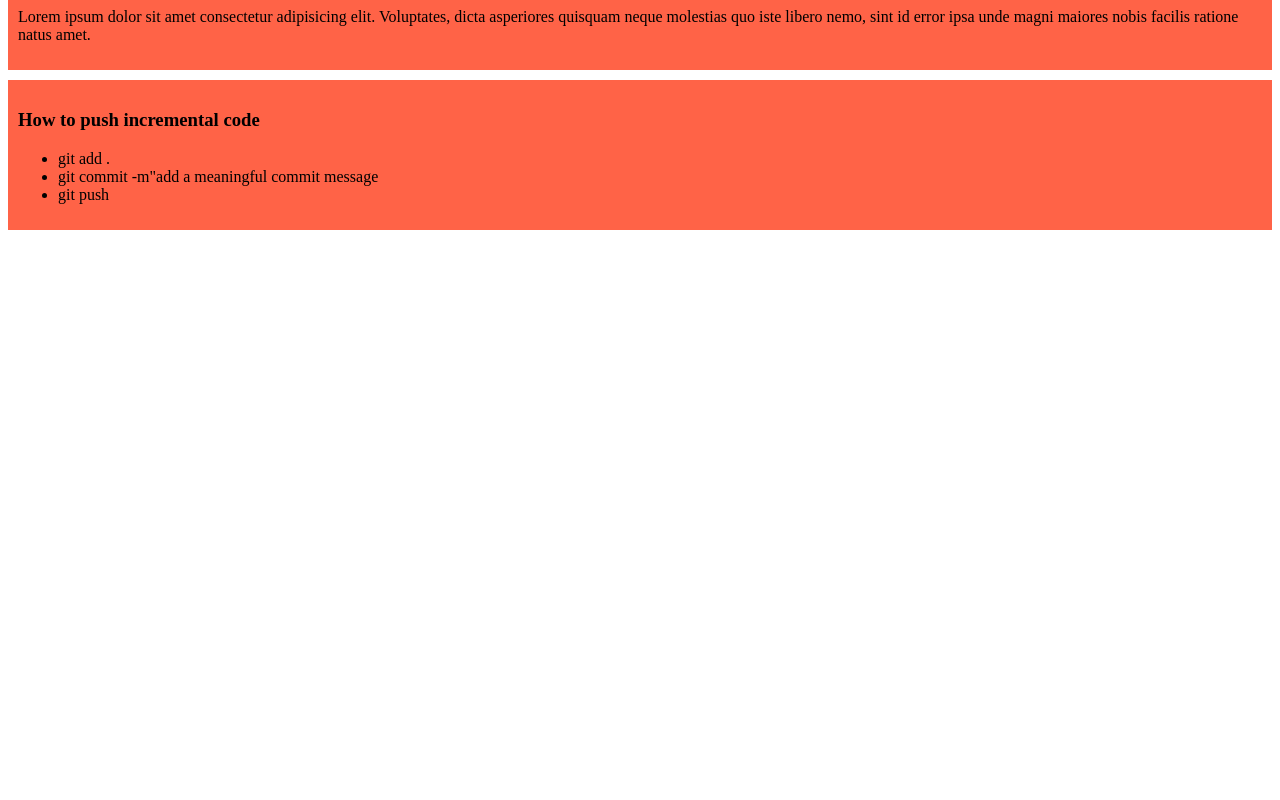
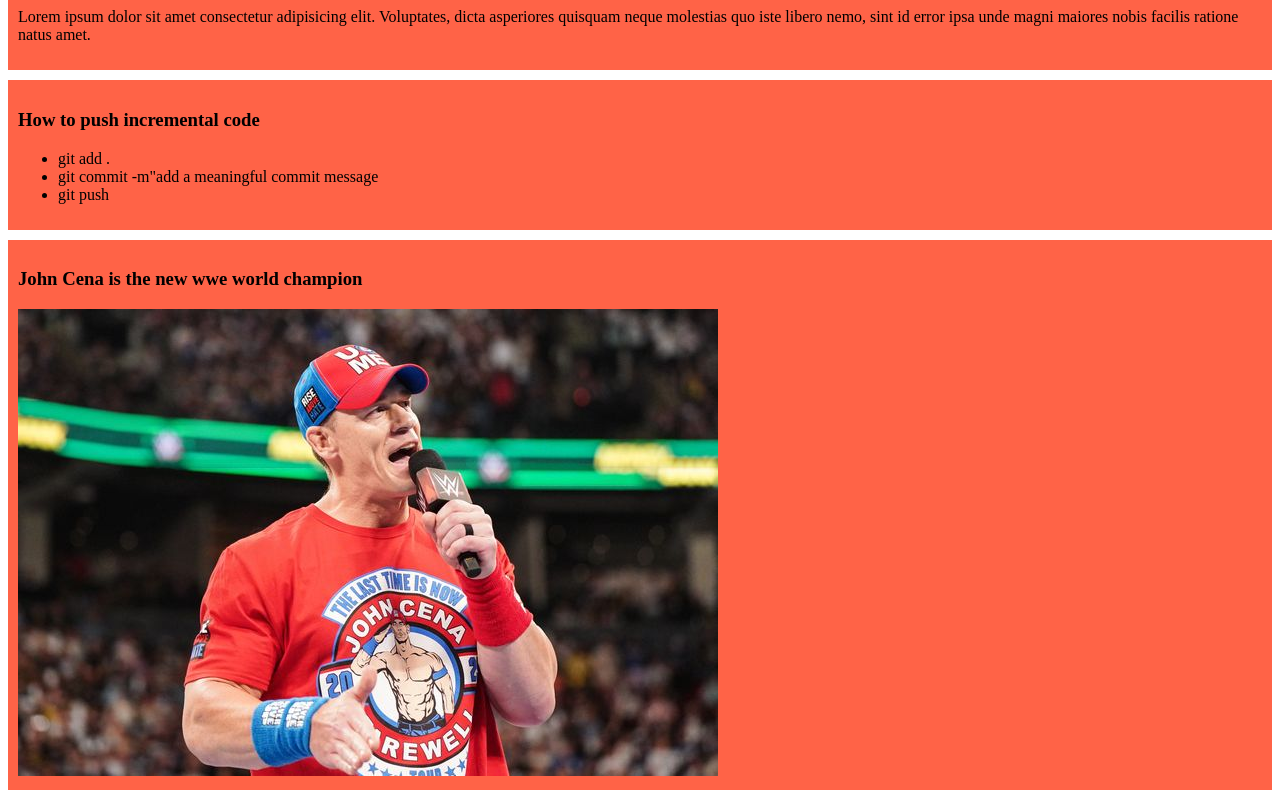
Before and after one commit to yeasin549/My-simple-website, a plain HTML site: page index.html in a window 1280 px wide. Shown: the part 352-1152 px from the top of the page. Before the commit the page ends 800 px from the top, so only its background shows below. Drawn offline with Linux system fonts and the light colour scheme.

Commit message:
added with a champion man of cena

```diff
--- a/index.html
+++ b/index.html
@@ -27,5 +27,9 @@
             <li>git push</li>
         </ul>
     </div>
+    <div>
+        <h3>John Cena is the new wwe world champion</h3>
+        <img src="images/cena.jpg" alt="">
+    </div>
 </body>
 </html>
```
Also changed, not shown: images/cena.jpg (added).
